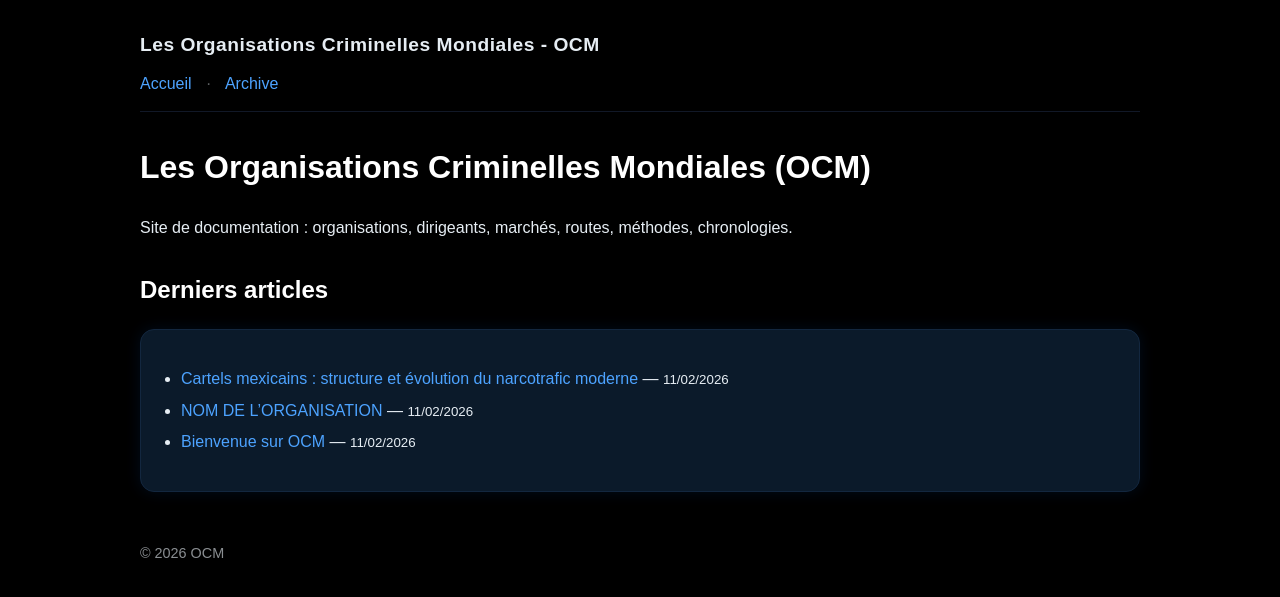
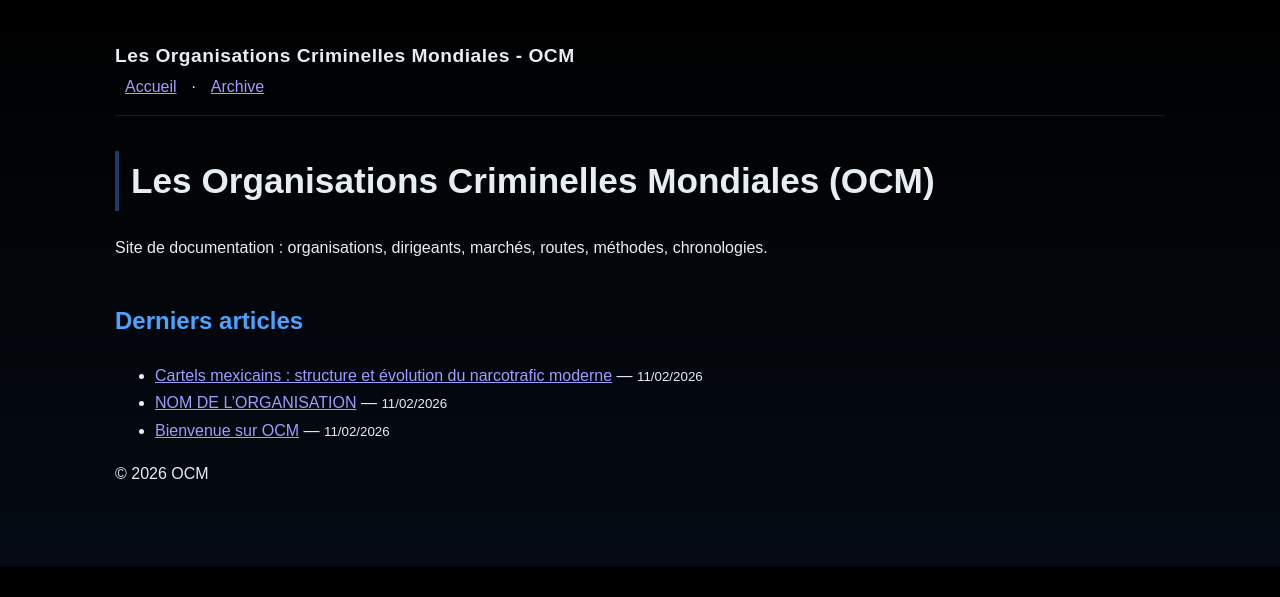
Before and after one commit to GEF67600/ocm, a Jekyll site: the page built from index.md, in a window 1280 px wide. Shown: the top 597 px of the page. Built offline with Jekyll 4.4.1, drawn with Linux system fonts in a browser that asks for light colours.

Commit message:
Update CSS styles for layout and design improvements

```diff
--- a/assets/css/style.css
+++ b/assets/css/style.css
@@ -5,37 +5,34 @@
 /* Fond général */
 body{
   margin:0;
-  background:#000000;
+  background:linear-gradient(180deg,#000000,#050b14);
   color:#e6edf3;
   font-family: Arial, sans-serif;
-  line-height:1.6;
+  line-height:1.7;
 }
 
-/* Conteneur principal */
+/* Conteneur */
 main{
-  max-width: 1000px;
-  margin: 0 auto;
-  padding: 30px 20px 60px;
+  max-width: 1050px;
+  margin:0 auto;
+  padding:40px 20px 80px;
 }
 
 /* Titres */
-h1,h2,h3{
-  color:#ffffff;
-  margin-top: 30px;
+h1{
+  font-size:2.2em;
+  border-left:4px solid #1f3b63;
+  padding-left:12px;
 }
 
-/* Liens */
-a{
+h2{
+  margin-top:40px;
   color:#4da3ff;
-  text-decoration:none;
-}
-a:hover{
-  text-decoration:underline;
 }
 
 /* Bandeau haut */
 .top{
-  margin-bottom:30px;
+  margin-bottom:35px;
   padding-bottom:15px;
   border-bottom:1px solid #111827;
 }
@@ -46,37 +43,17 @@ a:hover{
   letter-spacing:.5px;
 }
 
-.nav{
-  margin-top:10px;
+/* Navigation */
+.nav a{
+  padding:6px 10px;
+  border-radius:6px;
+  transition:0.2s ease;
 }
 
-.sep{
-  margin: 0 10px;
-  opacity:.4;
+.nav a:hover{
+  background:#0f2238;
 }
 
 /* BOÎTES BLEU NUIT */
 .card{
-  background:#0b1a2a;
-  border:1px solid #13273f;
-  border-radius:14px;
-  padding:20px;
-  margin:20px 0;
-  box-shadow: 0 0 15px rgba(0, 40, 90, 0.3);
-}
-
-/* Listes propres */
-ul{
-  padding-left:20px;
-}
-
-li{
-  margin-bottom:6px;
-}
-
-/* Footer */
-.foot{
-  margin-top:50px;
-  opacity:.6;
-  font-size:.9em;
-}
+  background
```
